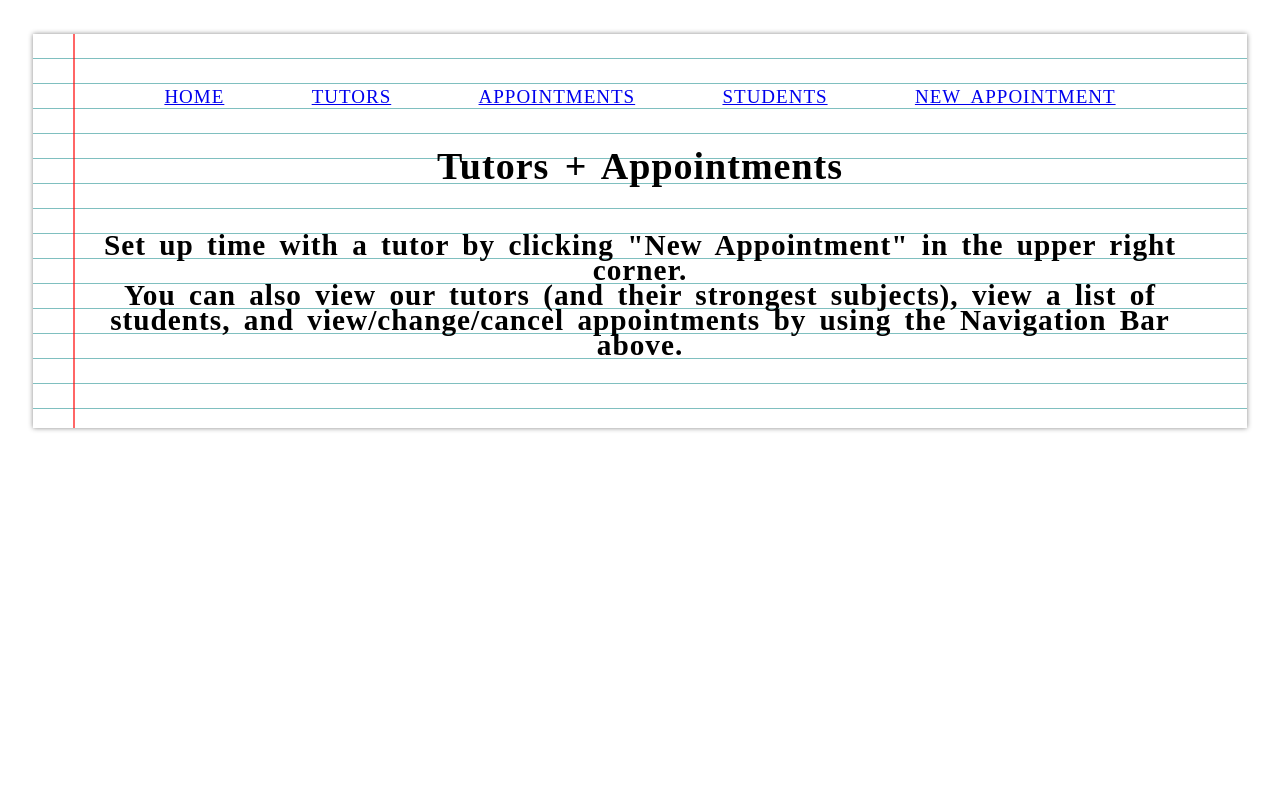
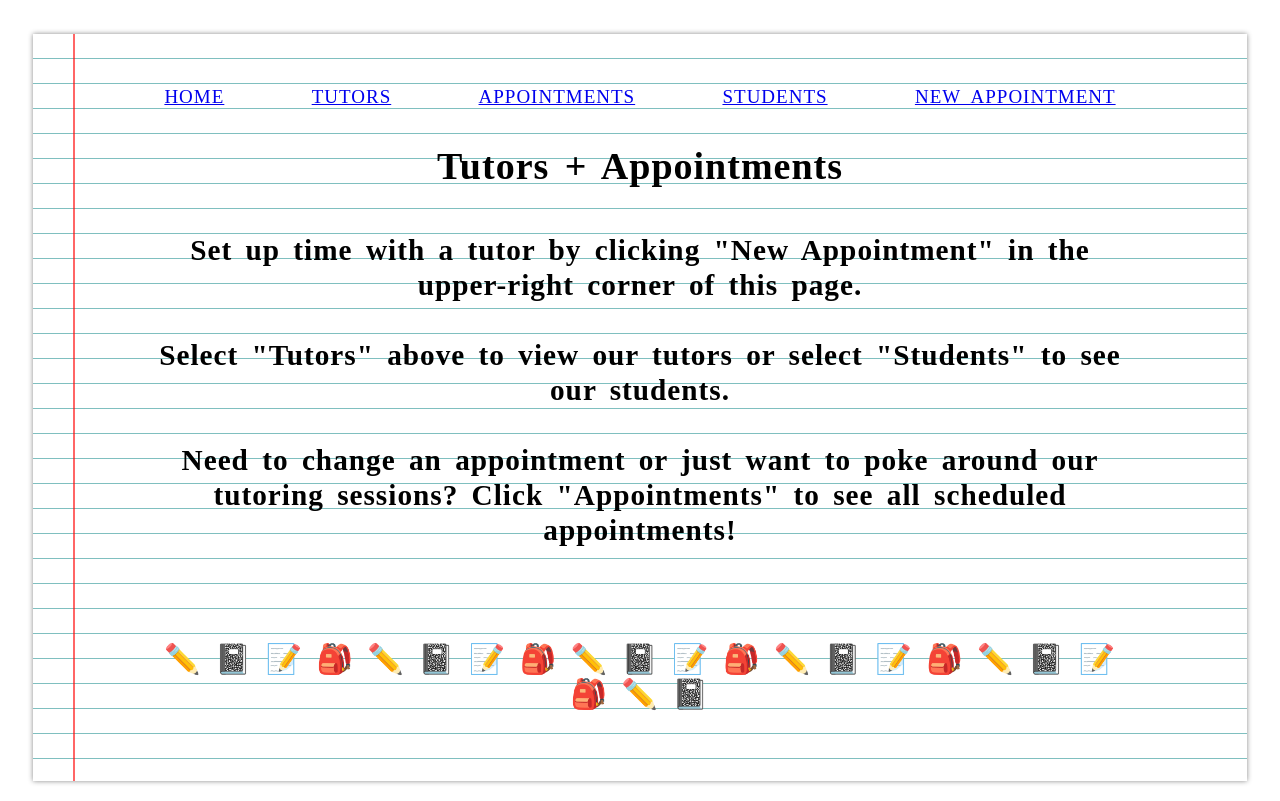
Before and after one commit to sam-a-code/tutoring-scheduler-frontend, a React (Create React App) app: page / in a window 1280 px wide. Built offline with nearby package versions, Linux system fonts and the light colour scheme; no server answers; a web font is replaced by a local one.

Commit message:
home page css

```diff
--- a/src/components/Home.js
+++ b/src/components/Home.js
@@ -3,7 +3,13 @@ import React from 'react';
 function Home() {
     return (
         <div className='home'>
-            <h3 className='home-body'>Set up time with a tutor by clicking "New Appointment" in the upper right corner. <br></br>You can also view our tutors (and their strongest subjects), view a list of students, and view/change/cancel appointments by using the Navigation Bar above.</h3>
+            <h3>Set up time with a tutor by clicking "New Appointment" in the upper-right corner of this page.<br></br>
+            <br></br>Select "Tutors" above to view our tutors or select "Students" to see our students.<br></br>
+            <br></br>Need to change an appointment or just want to poke around our tutoring sessions? Click "Appointments" to see all scheduled appointments!
+            </h3>
+            <br></br>
+            <h3>✏️ 📓 📝 🎒 ✏️ 📓 📝 🎒 ✏️ 📓 📝 🎒 ✏️ 📓 📝 🎒 ✏️ 📓 📝 🎒 ✏️ 📓</h3>
+            {/* <p>📕✏️📓📘📚📝🎒</p> */}
         </div>
     )
 }
--- a/src/index.css
+++ b/src/index.css
@@ -46,12 +46,9 @@ code {
 .home{
   text-align: center;
   font-size: 25px;
-}
-
-.home-body{
-  margin-left: 5%;
-  margin-right: 5%;
-  text-align: center;
+  margin-left: 10%;
+  margin-right: 10%;
+  line-height: 35px;
 }
 
 .card {
```
